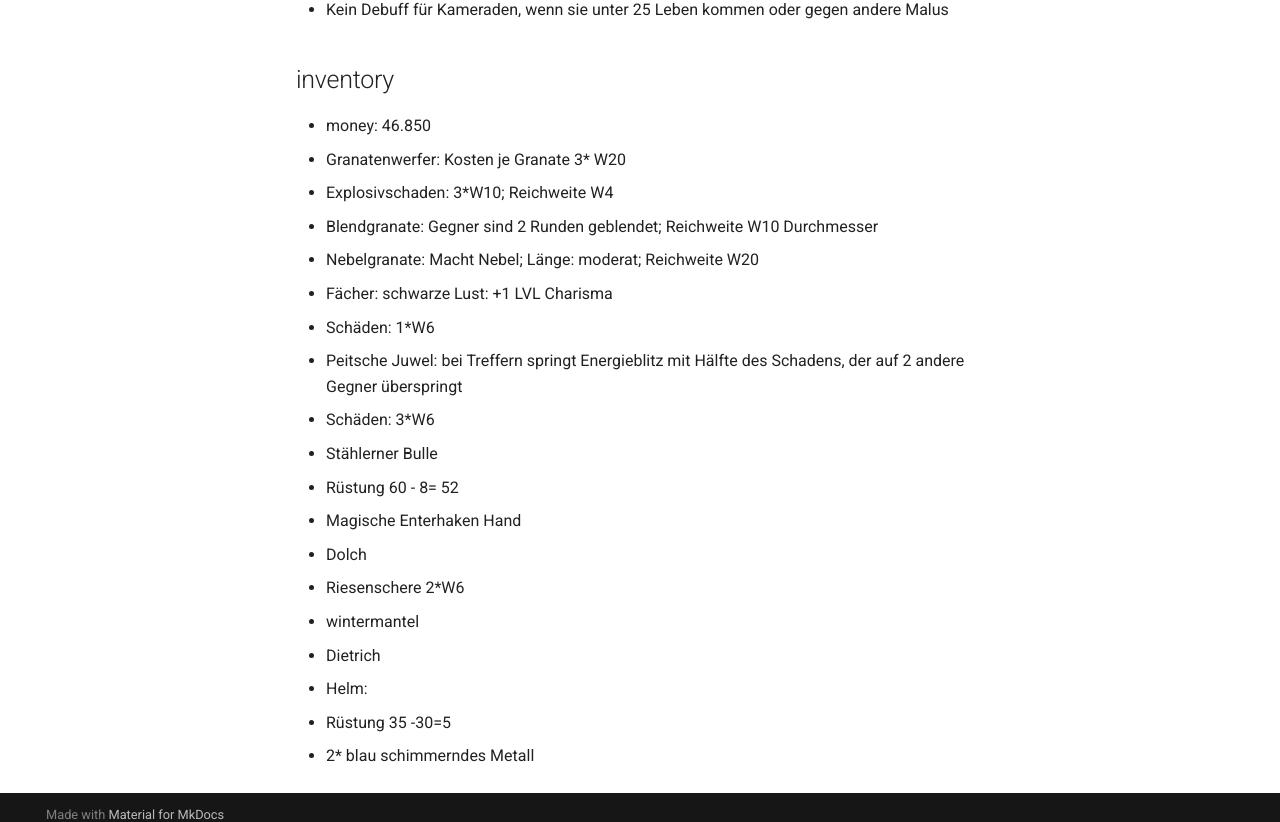
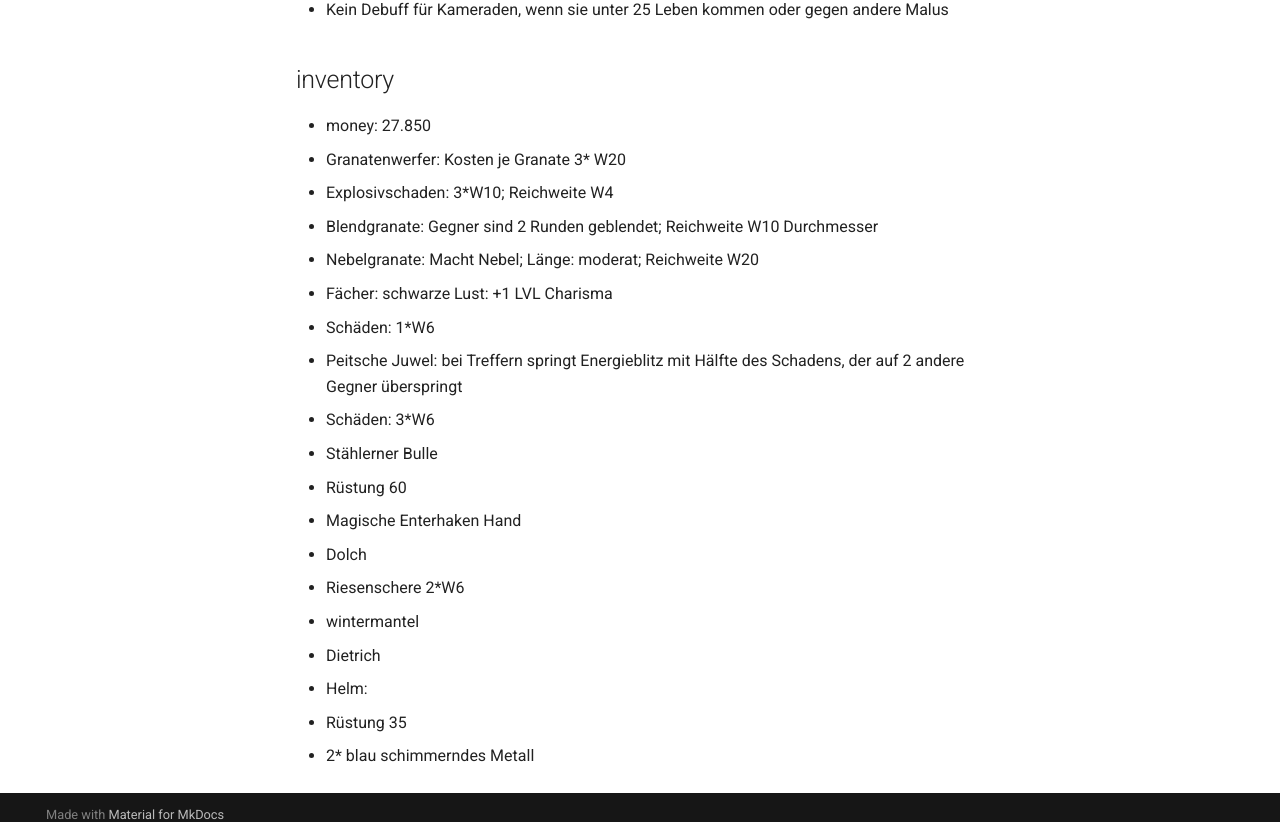
Before and after one commit to mkdocs-pnp/avalon, an MkDocs documentation site: the page built from docs/character/shaggy.md, in a window 1280 px wide and 1400 px high, scrolled down 416 px. Shown: the part 563-1385 px from the top of the window. Built offline with MkDocs 1.6.1 and Material for MkDocs 9.7.7, drawn with Linux system fonts in a browser that asks for light colours.

Commit message:
Update shaggy.md

```diff
--- a/docs/character/shaggy.md
+++ b/docs/character/shaggy.md
@@ -29,7 +29,7 @@
 
 ## inventory
 
-* money: 46.850
+* money: 27.850
 * Granatenwerfer: Kosten je Granate 3* W20
   * Explosivschaden: 3*W10; Reichweite W4
   * Blendgranate: Gegner sind 2 Runden geblendet; Reichweite W10 Durchmesser
@@ -39,12 +39,12 @@
 * Peitsche Juwel: bei Treffern springt Energieblitz mit Hälfte des Schadens, der auf 2 andere Gegner überspringt
   * Schäden: 3*W6
 * Stählerner Bulle
-  * Rüstung 60 - 8= 52
+  * Rüstung 60
 * Magische Enterhaken Hand
 * Dolch
 * Riesenschere 2*W6
 * wintermantel
 * Dietrich
 * Helm:
-  * Rüstung 35 -30=5
+  * Rüstung 35
 * 2* blau schimmerndes Metall
```
